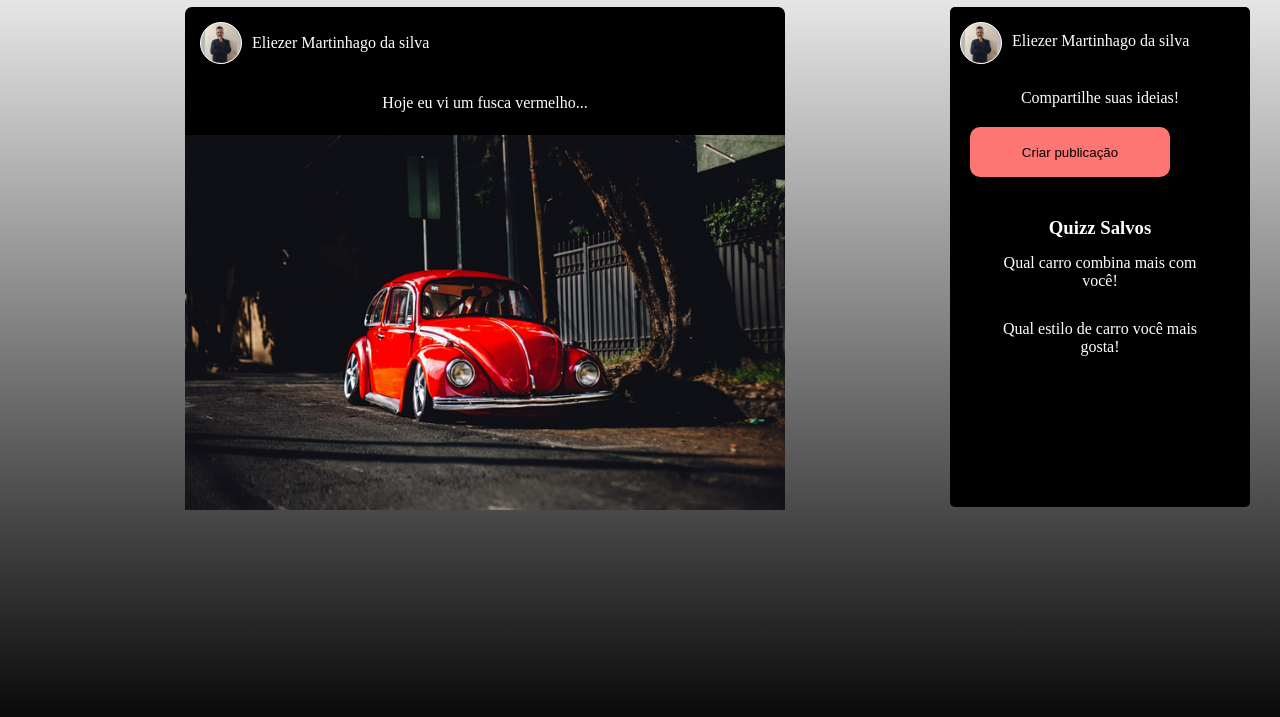
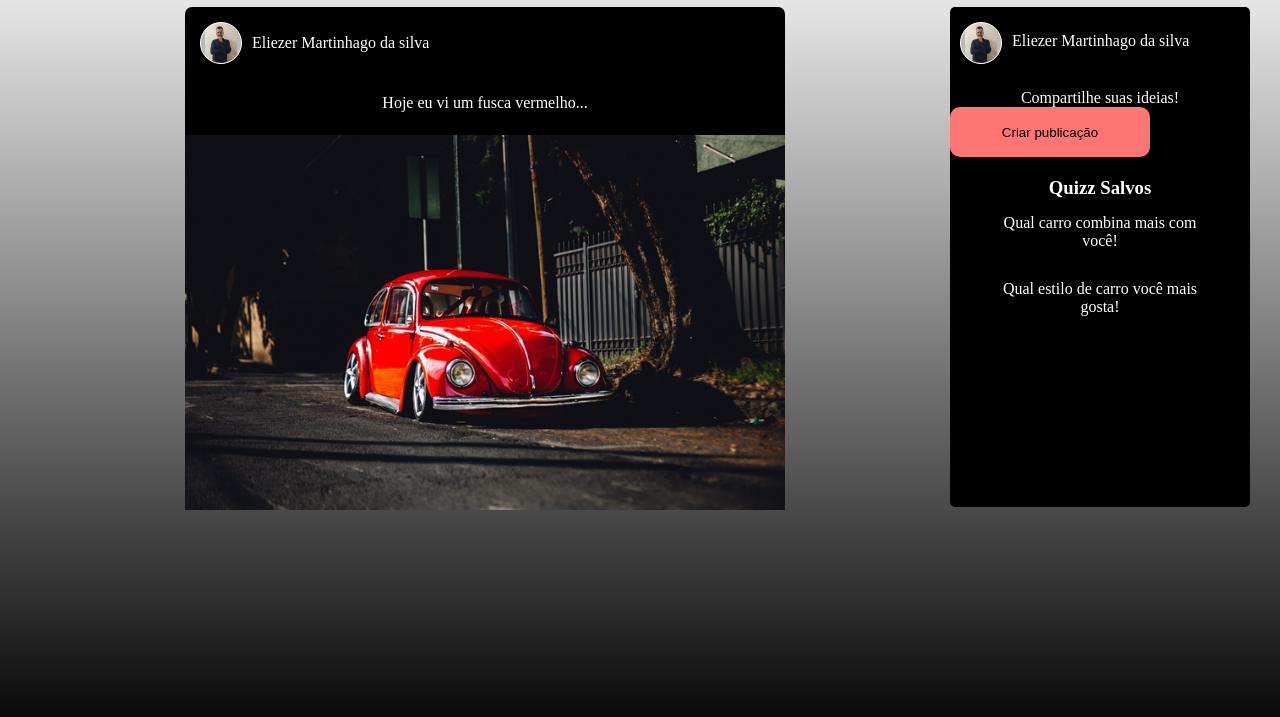
Before and after one commit to Eliezer335/Social-Car, a plain HTML site: page Feed/index.html in a window 1280 px wide. Shown: the part 83-800 px from the top of the page. Drawn offline with Linux system fonts and the light colour scheme.

Commit message:
🐛 bug resolvendo estilizacao do botao

```diff
--- a/Feed/index.html
+++ b/Feed/index.html
@@ -63,7 +63,7 @@
                 </div>
                 <p class="pPerfil">Compartilhe suas ideias!</p>
 
-                <div class="caixaBtn">
+                <div class="caixaBtnPerfil">
                     <button onclick="abrirAba()" class="btnPublicar">Criar publicação</button>
                 </div>
 
```
